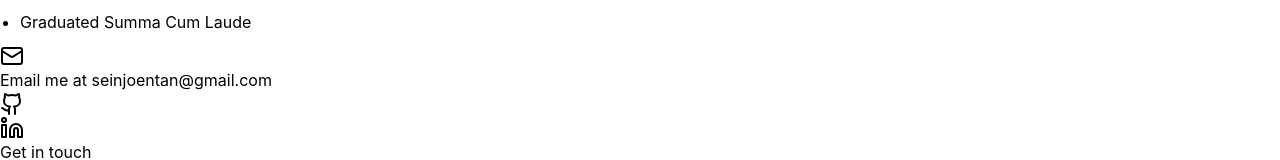
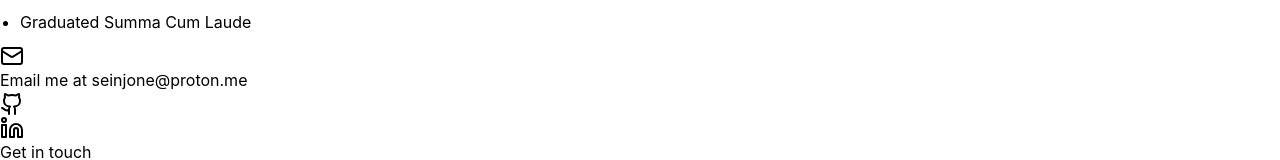
Before and after one commit to seinjonetan/portfolio_website, a React (Vite) app: page / in a window 1280 px wide. Shown: the part 4373-4533 px from the top of the page. Built offline with nearby package versions, Linux system fonts and the light colour scheme; no server answers; what chartjs-plugin-zoom would draw is missing.

Commit message:
feat: updated contact info

```diff
--- a/src/components/ContactForm.tsx
+++ b/src/components/ContactForm.tsx
@@ -63,7 +63,7 @@ export function ContactForm({ id }) {
     >
       <div className="flex flex-col items-start gap-4">
         <div className="flex items-center gap-2">
-          <a href="mailto:seinjonetan@gmail.com">
+          <a href="mailto:seinjone@proton.me">
             <MailIcon
               className={`w-6 h-6 ${
                 theme === "dark"
@@ -72,7 +72,7 @@ export function ContactForm({ id }) {
               }`}
             />
           </a>
-          <span>Email me at seinjoentan@gmail.com</span>
+          <span>Email me at seinjone@proton.me</span>
         </div>
         <div className="flex items-center gap-4">
           <a
```
